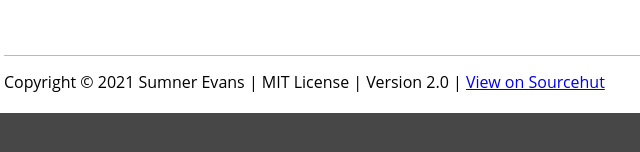
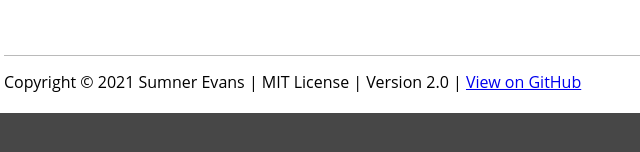
Before and after one commit to sumnerevans/quadratic-solver, a plain HTML site: page index.html in a window 1280 px wide. Shown: the part 488-640 px from the top of the page, 136-776 px from the left. Drawn offline with nearby package versions, Linux system fonts and the light colour scheme; some packages are replaced by stand-ins of ours.

Commit message:
index.html: update link to source

```diff
--- a/index.html
+++ b/index.html
@@ -46,7 +46,7 @@
 
     <div class="copyright-footer">
       Copyright &copy; 2021 Sumner Evans | MIT License | Version 2.0 |
-      <a href="https://git.sr.ht/~sumner/quadratic-solver">View on Sourcehut</a>
+      <a href="https://github.com/sumnerevans/quadratic-solver">View on GitHub</a>
     </div>
   </div>
 </body>
```
